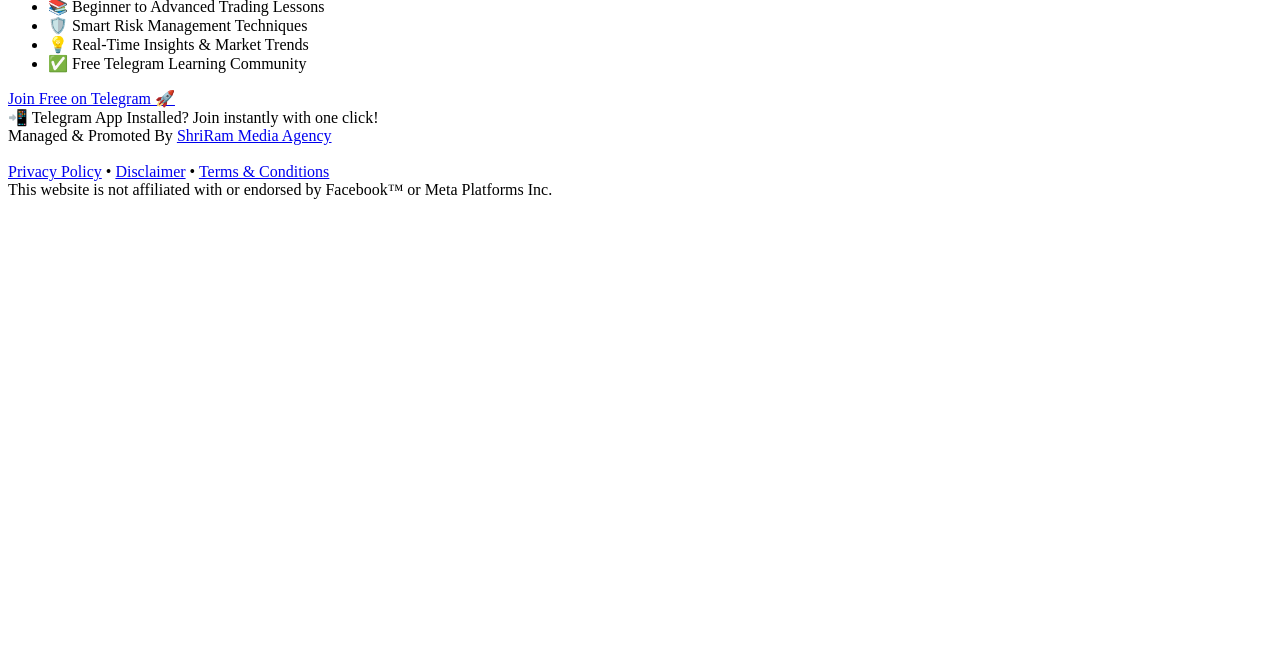
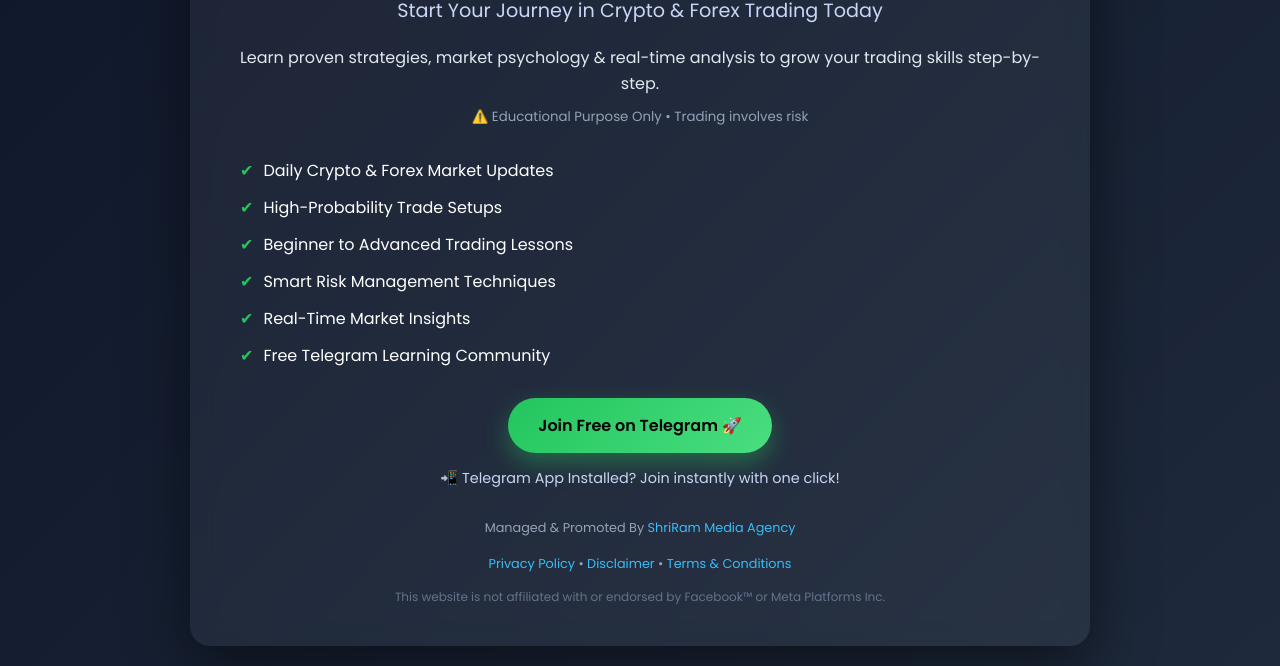
Before and after one commit to digitaladsexpert33/goldtraderadda, a plain HTML site: page index.html in a window 1280 px wide. Shown: the part 194-860 px from the top of the page. Before the commit the page ends 800 px from the top, so only its background shows below. Drawn offline with Linux system fonts and the light colour scheme.

Commit message:
Update index.html

```diff
--- a/index.html
+++ b/index.html
@@ -1,27 +1,172 @@
-<div class="heading">
+<!DOCTYPE html>
+<html lang="en">
+<head>
+  <meta charset="UTF-8">
+  <title>Gold Trader Adda</title>
+  <meta name="viewport" content="width=device-width, initial-scale=1.0">
+
+  <!-- Google Font -->
+  <link href="https://fonts.googleapis.com/css2?family=Poppins:wght@300;400;600;700&display=swap" rel="stylesheet">
+
+  <style>
+    * {
+      margin: 0;
+      padding: 0;
+      box-sizing: border-box;
+      font-family: 'Poppins', sans-serif;
+    }
+
+    body {
+      background: linear-gradient(135deg, #0f172a, #1e293b);
+      color: #fff;
+      display: flex;
+      justify-content: center;
+      align-items: center;
+      padding: 20px;
+    }
+
+    .container {
+      max-width: 900px;
+      width: 100%;
+      background: rgba(255,255,255,0.05);
+      backdrop-filter: blur(12px);
+      border-radius: 20px;
+      padding: 40px;
+      box-shadow: 0 20px 60px rgba(0,0,0,0.5);
+      text-align: center;
+    }
+
+    h1 {
+      font-size: 2.5rem;
+      margin-bottom: 10px;
+    }
+
+    .accent {
+      color: #38bdf8;
+    }
+
+    .sub-title {
+      font-size: 1.2rem;
+      color: #cbd5f5;
+      margin-bottom: 20px;
+    }
+
+    .desc {
+      font-size: 1rem;
+      color: #e2e8f0;
+      margin-bottom: 30px;
+      line-height: 1.6;
+    }
+
+    .desc small {
+      display: block;
+      margin-top: 10px;
+      color: #94a3b8;
+    }
+
+    .features {
+      list-style: none;
+      text-align: left;
+      margin: 20px 0 30px;
+      padding: 0;
+    }
+
+    .features li {
+      margin: 12px 0;
+      padding-left: 10px;
+      font-size: 1rem;
+    }
+
+    .features li::before {
+      content: "✔";
+      color: #22c55e;
+      margin-right: 10px;
+    }
+
+    .btn-telegram {
+      display: inline-block;
+      padding: 15px 30px;
+      background: linear-gradient(135deg, #22c55e, #4ade80);
+      color: #000;
+      font-weight: 600;
+      border-radius: 50px;
+      text-decoration: none;
+      transition: 0.3s;
+      box-shadow: 0 10px 25px rgba(34,197,94,0.4);
+    }
+
+    .btn-telegram:hover {
+      transform: translateY(-3px);
+      box-shadow: 0 15px 35px rgba(34,197,94,0.6);
+    }
+
+    .note {
+      margin-top: 15px;
+      font-size: 0.9rem;
+      color: #cbd5f5;
+    }
+
+    .footer {
+      margin-top: 30px;
+      font-size: 0.8rem;
+      color: #94a3b8;
+    }
+
+    .footer a {
+      color: #38bdf8;
+      text-decoration: none;
+    }
+
+    .footer a:hover {
+      text-decoration: underline;
+    }
+
+    .fb-disclaimer {
+      margin-top: 15px;
+      font-size: 0.75rem;
+      color: #64748b;
+    }
+
+    /* Mobile Responsive */
+    @media (max-width: 600px) {
+      .container {
+        padding: 25px;
+      }
+
+      h1 {
+        font-size: 2rem;
+      }
+    }
+  </style>
+</head>
+
+<body>
+
+  <div class="container">
+
     <h1>Master Trading with <span class="accent">Gold Trader Adda 📈</span></h1>
+
+    <div class="sub-title">
+      Start Your Journey in Crypto & Forex Trading Today
     </div>
 
-<div class="sub-title">Start Your Journey in Crypto & Forex Trading Today</div>
-
     <div class="desc">
-  Learn proven strategies, market psychology & real-time analysis to grow your trading skills step-by-step.<br><br>
+      Learn proven strategies, market psychology & real-time analysis to grow your trading skills step-by-step.
       <small>⚠️ Educational Purpose Only • Trading involves risk</small>
     </div>
 
     <ul class="features">
-  <li>📊 Daily Crypto & Forex Market Updates</li>
-  <li>🎯 High-Probability Trade Setups</li>
-  <li>📚 Beginner to Advanced Trading Lessons</li>
-  <li>🛡️ Smart Risk Management Techniques</li>
-  <li>💡 Real-Time Insights & Market Trends</li>
-  <li>✅ Free Telegram Learning Community</li>
+      <li>Daily Crypto & Forex Market Updates</li>
+      <li>High-Probability Trade Setups</li>
+      <li>Beginner to Advanced Trading Lessons</li>
+      <li>Smart Risk Management Techniques</li>
+      <li>Real-Time Market Insights</li>
+      <li>Free Telegram Learning Community</li>
     </ul>
 
     <a class="btn-telegram"
        href="https://t.me/+5il6Ns5LJMEyMzE1"
-   target="_blank"
-   rel="noopener">
+       target="_blank">
        Join Free on Telegram 🚀
     </a>
 
@@ -29,14 +174,23 @@
       📲 Telegram App Installed? Join instantly with one click!
     </div>
 
-<div class="footer-links">
+    <div class="footer">
       Managed & Promoted By
-  <a href="https://t.me/+IxJKZ-19yrMzMDM1" target="_blank">ShriRam Media Agency</a><br><br>
-  <a href="https://ElitePips.online/privacy" target="_blank">Privacy Policy</a> •
-  <a href="https://ElitePips.online/disclaimer" target="_blank">Disclaimer</a> •
-  <a href="https://ElitePips.online/terms" target="_blank">Terms & Conditions</a>
+      <a href="https://t.me/+IxJKZ-19yrMzMDM1" target="_blank">
+        ShriRam Media Agency
+      </a>
+      <br><br>
+
+      <a href="https://ElitePips.online/privacy">Privacy Policy</a> •
+      <a href="https://ElitePips.online/disclaimer">Disclaimer</a> •
+      <a href="https://ElitePips.online/terms">Terms & Conditions</a>
     </div>
 
     <div class="fb-disclaimer">
       This website is not affiliated with or endorsed by Facebook™ or Meta Platforms Inc.
     </div>
+
+  </div>
+
+</body>
+</html>
```
Lines whose indentation alone changed are shown as unchanged.
